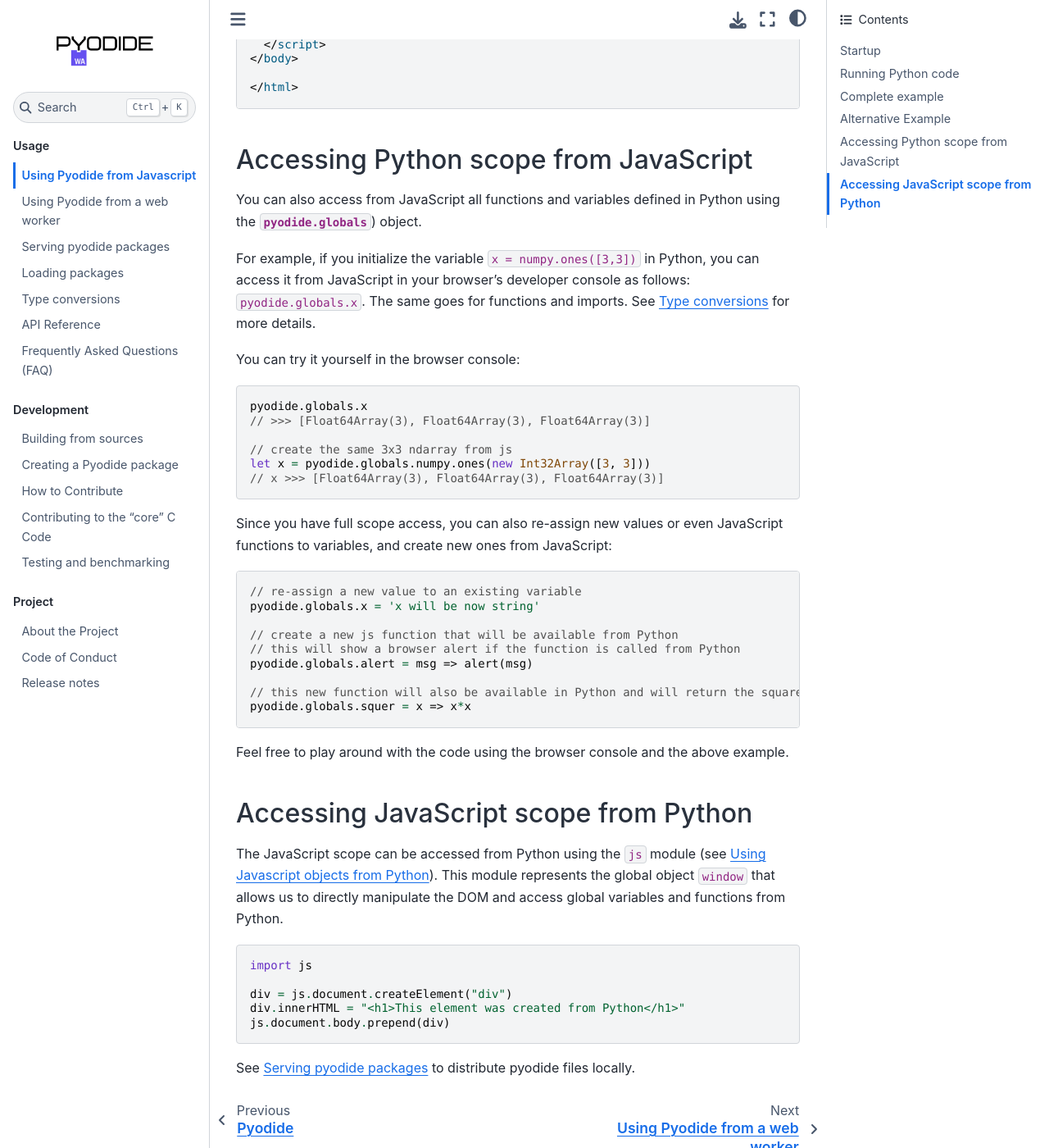
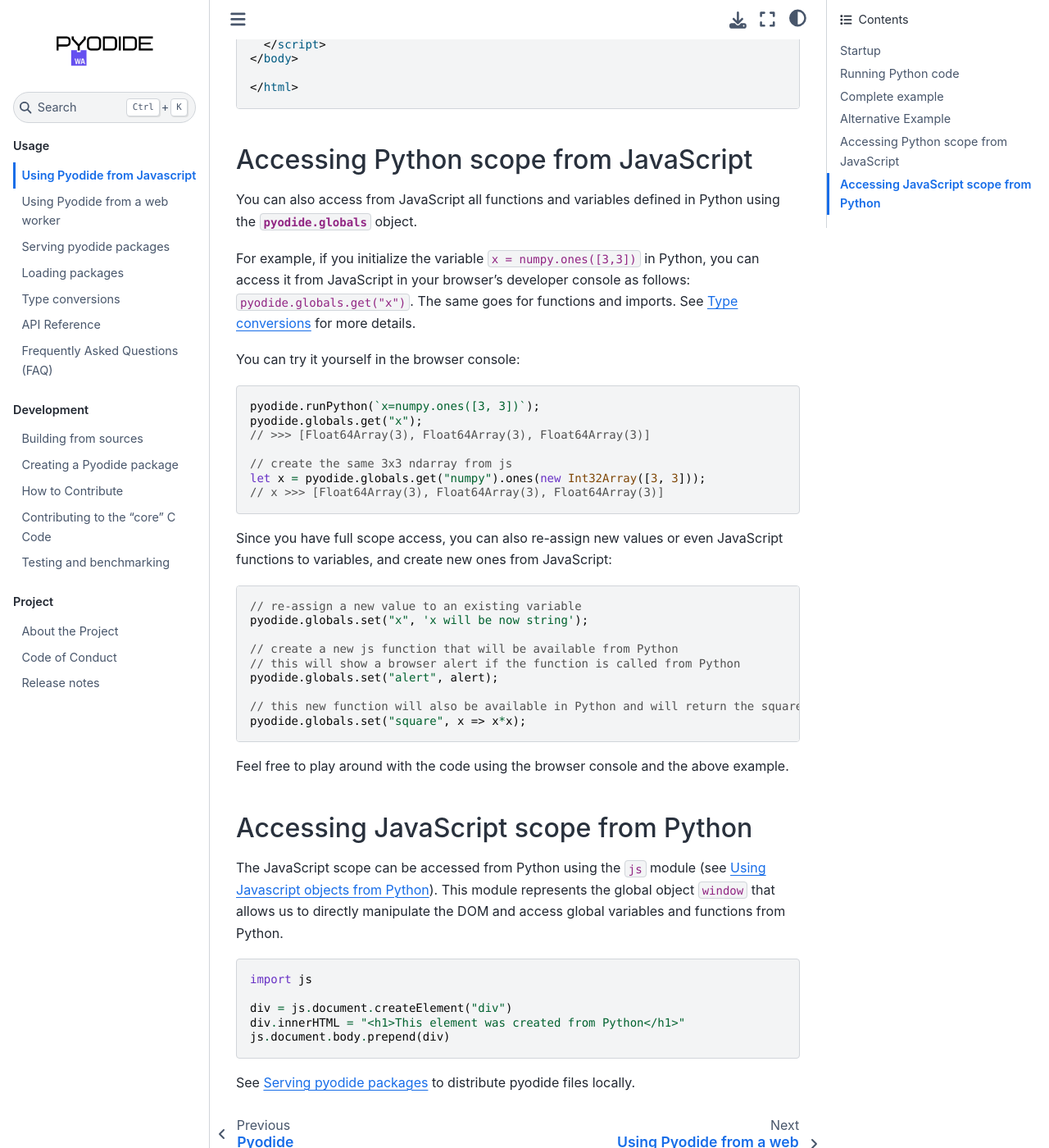
Before and after one commit to pyodide/pyodide, a Sphinx documentation site: the page built from docs/usage/quickstart.md, in a window 1280 px wide and 1400 px high, scrolled down 2337 px. Shown: the whole window at 82% size. Built offline with Sphinx 7.4.7 and the Sphinx Book theme 1.1.4, drawn with Linux system fonts in a browser that asks for light colours; the version number is read from the project's files by our own code.

Commit message:
Updated docs to use "globals.get" and "globals.set".

````diff
--- a/docs/usage/quickstart.md
+++ b/docs/usage/quickstart.md
@@ -124,17 +124,18 @@ Create and save a test `index.html` page with the following contents:
 
 ## Accessing Python scope from JavaScript
 
-You can also access from JavaScript all functions and variables defined in Python using the {any}`pyodide.globals`) object.
+You can also access from JavaScript all functions and variables defined in Python using the {any}`pyodide.globals` object.
 
-For example, if you initialize the variable `x = numpy.ones([3,3])` in Python, you can access it from JavaScript in your browser's developer console as follows: `pyodide.globals.x`. The same goes for functions and imports. See {ref}`type_conversions` for more details.
+For example, if you initialize the variable `x = numpy.ones([3,3])` in Python, you can access it from JavaScript in your browser's developer console as follows: `pyodide.globals.get("x")`. The same goes for functions and imports. See {ref}`type_conversions` for more details.
 
 You can try it yourself in the browser console:
 ```js
-pyodide.globals.x
+pyodide.runPython(`x=numpy.ones([3, 3])`);
+pyodide.globals.get("x");
 // >>> [Float64Array(3), Float64Array(3), Float64Array(3)]
 
 // create the same 3x3 ndarray from js
-let x = pyodide.globals.numpy.ones(new Int32Array([3, 3]))
+let x = pyodide.globals.get("numpy").ones(new Int32Array([3, 3]));
 // x >>> [Float64Array(3), Float64Array(3), Float64Array(3)]
 ```
 
@@ -142,14 +143,14 @@ Since you have full scope access, you can also re-assign new values or even Java
 
 ```js
 // re-assign a new value to an existing variable
-pyodide.globals.x = 'x will be now string'
+pyodide.globals.set("x", 'x will be now string');
 
 // create a new js function that will be available from Python
 // this will show a browser alert if the function is called from Python
-pyodide.globals.alert = msg => alert(msg)
+pyodide.globals.set("alert", alert);
 
 // this new function will also be available in Python and will return the squared value.
-pyodide.globals.squer = x => x*x
+pyodide.globals.set("square", x => x*x);
 ```
 
 Feel free to play around with the code using the browser console and the above example.
````
Also changed, not shown: docs/usage/faq.md (+1 -1 lines), 2 other files.
